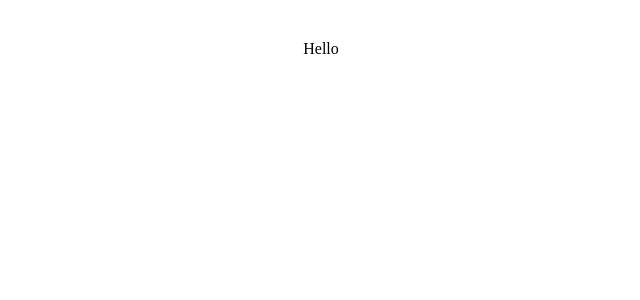
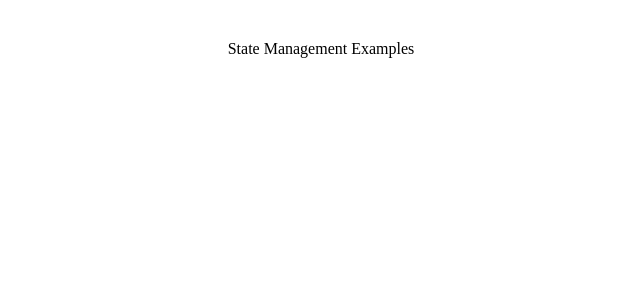
Before and after one commit to rikiitokazu/react-state-mgmt, a React (Vite) app: page / in a window 1280 px wide. Shown: the top 300 px of the page, without its empty margins (319-959 px from the left). Built offline with nearby package versions, Linux system fonts and the light colour scheme.

Commit message:
feat: redux started

```diff
--- a/package.json
+++ b/package.json
@@ -15,6 +15,7 @@
     "jotai": "^2.10.0",
     "react": "^18.3.1",
     "react-dom": "^18.3.1",
+    "react-redux": "^9.1.2",
     "react-router-dom": "^6.26.2",
     "recoil": "^0.7.7",
     "zustand": "^5.0.0-rc.2"
--- a/src/App.tsx
+++ b/src/App.tsx
@@ -1,12 +1,12 @@
 import './App.css'
 import { BrowserRouter as Router, Routes, Route} from 'react-router-dom'
-
+import LandingPage from './LandingPage'
 function App() {
 
   return (
     <Router>
       <Routes>
-        <Route path="/" element= {<div>Hello</div>} />
+        <Route path="/" element= {<LandingPage />} />
         <Route path = "/redux" element = {<div>Redux</div>} />
         <Route path = "/recoil" element = {<div>Recoil</div>} />
         <Route path = "/jotai" element = {<div>Jotai</div>} />
--- /dev/null
+++ b/src/LandingPage.tsx
@@ -0,0 +1,9 @@
+export default function LandingPage() {
+    return (
+        <div>
+            <div>
+                State Management Examples
+            </div>
+        </div>
+    )
+}
--- /dev/null
+++ b/src/components/Redux/reduxStore.tsx
@@ -0,0 +1,5 @@
+import { configureStore } from '@reduxjs/toolkit'
+
+export default configureStore({
+  reducer: {}
+})
```
Also changed, not shown: 1 other file (tests, documents, lock files or other folders).
